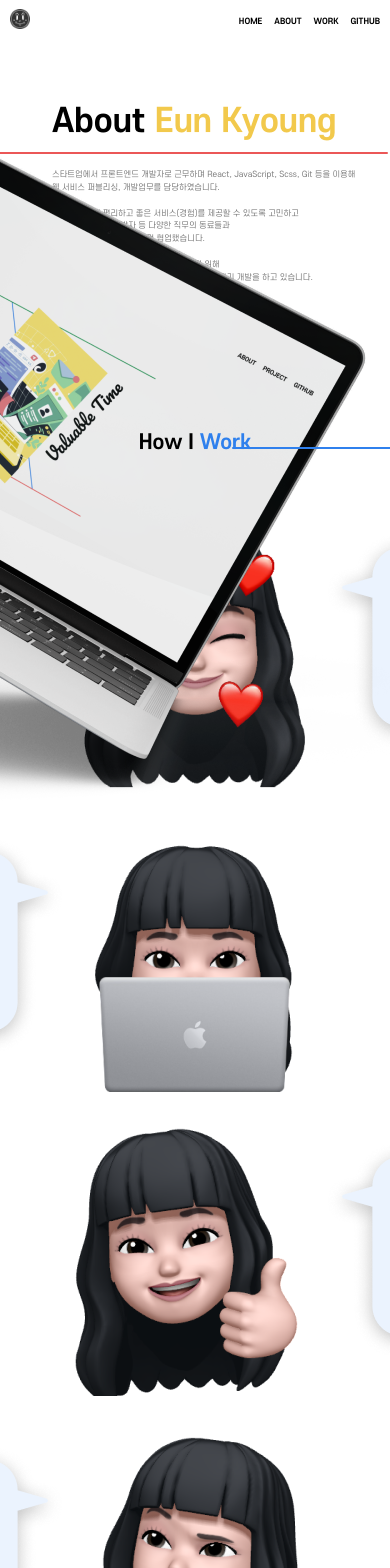
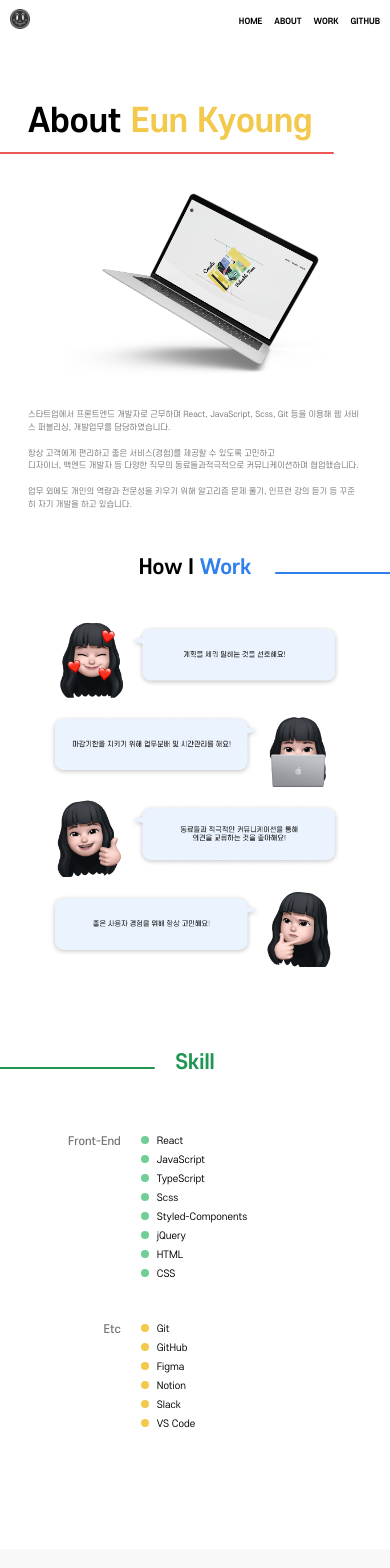
Before and after one commit to eun9705/renewal-portfolio, a React (Create React App) app: page /about in a window 390 px wide. Shown: the top 1568 px of the page. Built offline with nearby package versions, Linux system fonts and the light colour scheme.

Commit message:
add,modify : about 페이지 반응형 css 추가 및 배너, 이미지 카드 css 수정

```diff
--- a/src/Components/Banner.tsx
+++ b/src/Components/Banner.tsx
@@ -20,7 +20,7 @@ const Banner = () => {
 
 const BannerWrapper = styled(FlexCol)`
     width:100vw;height:30rem;background-color:#D5E6FB;
-    div { position:relative;width:85.4vw;max-width:164rem; }
+    div { position:relative;width:85.4vw; }
     img { position:absolute;bottom:-71.5px;right:0; }
     strong { font-size:2.6rem; }
     p { margin:1rem 0 4rem;color:var(--gray02);position:relative;z-index:1; }
@@ -34,7 +34,7 @@ const BannerWrapper = styled(FlexCol)`
         img { bottom:-16px; }
     `}
     ${DeviceSize.xsmall`
-        div { min-width:300px; }
+        div { max-width:300px; }
         img { bottom:-22.5px; }
     `}
 `
--- a/src/Components/DotList.tsx
+++ b/src/Components/DotList.tsx
@@ -1,5 +1,6 @@
 import { styled } from 'styled-components';
 import { FlexRow } from '../Style/GlobalStyle';
+import { DeviceSize } from '../Style/Responsive';
 
 interface DotListProps {
     name:string;
@@ -11,8 +12,12 @@ const DotList = ({name,dotColor}:DotListProps) => {
 };
 
 const SkillName = styled(FlexRow)<{color?:string}>`
-    width:calc((120rem - 23rem) / 3);margin-bottom:2rem;font-size: 2.4rem;
+    width:calc(100% / var(--skill-divide));margin-bottom:2rem;font-size: 2.4rem;
     i { display:inline-block;width:2rem;height:2rem;margin-right:2rem;background-color:${(props)=>props.color};border-radius:50%; }
+    ${DeviceSize.xsmall`
+        width:100%;
+    `}
+
 `
 
 export default DotList;
--- a/src/Components/ImageCard.tsx
+++ b/src/Components/ImageCard.tsx
@@ -19,18 +19,15 @@ const ImageCard = ({index,imgUrl}:ImageProps) => {
 };
 
 const ImgCard = styled.picture`
-    width:calc((var(--container-size-basic) - var(--gap)) / 2);height:51rem;margin-bottom:2rem;border-radius:1rem;cursor: pointer;overflow:hidden;
+    width:calc((var(--container-size-basic) - var(--gap)) / 2);height:26.6vw;margin-bottom:2rem;border-radius:1rem;cursor: pointer;overflow:hidden;
     &:nth-child(odd) { margin-right:var(--gap); }
     img { width:100%;height:100%;transition:.5s ease-in-out;object-fit:cover; }
     &:hover {
         img {transform:scale(1.2);}
     }
     ${DeviceSize.small`
-        width:100%;height:75rem;
+        width:100%;height:50vw;
         &:nth-child(odd) { margin-right:0; }
-    `}
-    ${DeviceSize.xsmall`
-        height:50rem;
     `}
 `
 
--- a/src/Dummy/projectData.json
+++ b/src/Dummy/projectData.json
@@ -5,7 +5,7 @@
         "thumbnail":"image/1/thumbnail",
         "mockup":["image/1/mockup_1.png","image/1/mockup_2.jpg"],
         "overview":"기존 포트폴리오 사이트를 개선하였습니다.\n기존 포트폴리오 사이트는 인터랙션이 많고 가독성이 떨어진다고 판단하여 새로 제작하게 되었습니다.\n불필요한 애니메이션은 제외하고, 깔끔한 UI로 개선하여 가독성을 높이는 데 중점을 두었습니다.\n또한 기존에는 JavaScript를 사용하였다면 해당 프로젝트에서는 TypeScript를 사용하여 제작하였습니다.",
-        "review":""
+        "review":"이번 프로젝트의 목표는 최대한 미디워 쿼리를 작성하지 않고 반응형을 완성하는데 중점을 두었습니다.\n기존 프로젝트에서는 주로 rem 단위만 사용하였었는데, vw,vh 등의 단위를 더 적극적으로 활용하여\n미디어 쿼리를 전 프로젝트 대비 n% 감소시킬 수 있었습니다."
     },
     {
         "eng":"Movie Search",
--- a/src/Pages/About.tsx
+++ b/src/Pages/About.tsx
@@ -7,24 +7,26 @@ import list01 from '../Image/howWork_1.png';
 import list02 from '../Image/howWork_2.png';
 import list03 from '../Image/howWork_3.png';
 import list04 from '../Image/howWork_4.png';
+import { DeviceSize } from "../Style/Responsive";
 
 const About = () => {
     return (
         <AboutWapper>
             <div className="textWrapper">
                 <SubPageTitle color={"#F2C94C"}>About <span>Eun Kyoung</span></SubPageTitle>
+                <img src={MainImg} alt="메인 이미지" className="mobile-only"/>
                 <p>
-                    스타트업에서 프론트엔드 개발자로 근무하며 React, JavaScript, Scss, Git 등을 이용해<br />
+                    스타트업에서 프론트엔드 개발자로 근무하며 React, JavaScript, Scss, Git 등을 이용해 <br className="mobile-none"/>
                     웹 서비스 퍼블리싱, 개발업무를 담당하였습니다.<br /><br />
 
                     항상 고객에게 편리하고 좋은 서비스(경험)를 제공할 수 있도록 고민하고<br />
-                    디자이너, 백엔드 개발자 등 다양한 직무의 동료들과<br />
+                    디자이너, 백엔드 개발자 등 다양한 직무의 동료들과<br className="mobile-none"/>
                     적극적으로 커뮤니케이션하며 협업했습니다. <br /><br />
 
-                    업무 외에도 개인의 역량과 전문성을 키우기 위해<br />
+                    업무 외에도 개인의 역량과 전문성을 키우기 위해 <br className="mobile-none"/>
                     알고리즘 문제 풀기, 인프런 강의 듣기 등 꾸준히 자기 개발을 하고 있습니다.<br />
                 </p>
-                <img src={MainImg} alt="메인 이미지" />
+                <img src={MainImg} alt="메인 이미지" className="mobile-none"/>
             </div>
             <HowWorkWrapper>
                 <SubTitle color={"#2F80ED"} direction={"right"}>How I <span>Work</span></SubTitle>
@@ -49,7 +51,7 @@ const About = () => {
                     <hr />
                     <FlexRow align="flex-start" justify="flex-start">
                         <p>Etc</p>
-                        <FlexRow>
+                        <FlexRow justify="flex-start">
                             {SkillDummy.etc.map((item,idx)=>{
                                 return <DotList name={item} dotColor={'#F2C94C'} key={idx}/>
                             })}
@@ -65,31 +67,56 @@ const AboutWapper = styled(FlexCol)`
     position:relative;margin-top: 20rem;
     h1 {
         position:relative;padding-top:5.8rem;
-        &:after { content:'';position:absolute;left:-26rem;bottom:-3.3rem;display:block;width:110rem;height:.5rem;border-radius:0 .5rem .5rem 0;background-color:var(--sub03); }
+        &:after { content:'';position:absolute;left:-13.55vw;bottom:-3.3rem;display:block;width:57.3vw;height:.5rem;border-radius:0 .5rem .5rem 0;background-color:var(--sub03); }
     }
     .textWrapper {
-        width:100%;height:76.7rem;margin-left:26rem;
+        position:relative;width:100%;height:40vw;margin-left:26rem;
         p { margin-top:7rem;font-size:2rem;color:var(--gray02);line-height:3.2rem; }
-        img { position:absolute;right:0;top:0; }
+        img { position:absolute;right:13rem;top:0;z-index:-1;height:100%; }
     }
+    ${DeviceSize.large`
+        h1{
+            &:after  { width:68vw; }
+        }
+    `}
+
+    ${DeviceSize.small`
+        .textWrapper {
+            img { height:95%; }
+        }
+    `}
+
+${DeviceSize.xsmall`
+    h1 {
+        &:after {
+            width:100%;left:-7rem;
+        }
+    }
+        .textWrapper {
+            height:auto;padding:0 7rem;margin-left:0;
+            img { position:inherit;right:0;left:0;height:50rem;margin:10rem auto 0; }
+        }
+    `}
 `;
 
 const HowWorkWrapper = styled(FlexCol)`
     width:100%;margin: 11rem 0 20rem;text-align:center;
     div { display:flex;flex-direction:column; margin-top:8rem; }
     img {
-        align-self: flex-start;margin-bottom:1rem;
+        width:53.3vw;align-self: flex-start;margin-bottom:1rem;
         &:nth-child(even) { align-self: flex-end; }
     }
+    ${DeviceSize.xsmall`
+        img { width:100%; }
+    `}
 `
 
 const SkillWrapper = styled(FlexCol)`
     width:100%;margin-bottom:28rem;text-align:center;
     > div {
-        padding:0 10rem;box-sizing:border-box;
         > div {
             &:first-child { margin-top:15rem; }
-            p { width:23rem;font-size:2.8rem;font-weight:500;color:var(--gray02);text-align:left; }
+            p { width:23rem;padding-right:5rem;font-size:2.8rem;font-weight:500;color:var(--gray02);text-align:right; }
             > div {
                 width:calc(100% - 23rem);flex-wrap:wrap;
             }
--- a/src/Pages/Detail.tsx
+++ b/src/Pages/Detail.tsx
@@ -56,9 +56,6 @@ const DetailWrapper = styled(FlexCol)`
         p { margin-top:4rem;padding:0 10rem;font-size:2rem;color:var(--gray02);line-height:4rem;white-space:pre-wrap; }
     }
     hr { margin:8rem 0;background-color:#CCCCCC; }
-    ${DeviceSize.small`
-        > div { width:80vw; }
-    `}
 `
 
 export default Detail;
--- a/src/Pages/Home.tsx
+++ b/src/Pages/Home.tsx
@@ -46,15 +46,9 @@ const IntroduceBox = styled.div`
     `}
 `
 const SideProjectBox  = styled(Container)`
-    margin-bottom:7.6rem;
+    margin-bottom:22rem;
     * { font-size:8rem;font-family:'Pacifico'; }
     h2 { margin-bottom:1.6rem; }
     span { color:var(--sub02); }
-    ${DeviceSize.small`
-        margin-bottom:25rem;
-    `}
-    ${DeviceSize.xsmall`
-        margin-bottom:20rem;
-    `}
 `
 export default Home;
--- a/src/Style/GlobalStyle.ts
+++ b/src/Style/GlobalStyle.ts
@@ -17,8 +17,9 @@ export const GlobalStyle = createGlobalStyle`
         --gray02:#777777;
         --white:#FFFFFF;
         --white01:#F8F8F8;
-        --container-size-basic:140rem;
+        --container-size-basic:75vw;
         --gap:2rem;
+        --skill-divide:3;
     }
 
     //reset
@@ -28,6 +29,7 @@ export const GlobalStyle = createGlobalStyle`
     button { border:none;cursor: pointer; }
     a { text-decoration:none;color:var(--black); }
     strong { font-weight:600; }
+    .mobile-only { display:none; }
 
     //font
     @font-face {
@@ -54,14 +56,11 @@ export const GlobalStyle = createGlobalStyle`
 
     ${DeviceSize.large`
         :root {
-            --container-size-basic:118rem;
+            --skill-divide:2
         }
     `}
 
     ${DeviceSize.medium`
-        :root {
-            --container-size-basic:102.5rem;
-        }
         html { font-size:50% }
         * { font-size:14px; }
     `}
@@ -71,10 +70,9 @@ export const GlobalStyle = createGlobalStyle`
     `}
 
     ${DeviceSize.xsmall`
-        :root {
-            --container-size-basic:75rem;
-        }
         * { font-size:11px; }
+        .mobile-none { display:none; }
+        .mobile-only { display:block; }
     `}
 `;
 
@@ -91,9 +89,11 @@ export const SubTitle = styled.h2<{color?:string,direction?:string}>`
     width:100%;font-family: 'sCore';font-size:5rem;font-weight:600;position:relative;
     span { color:${(props) => props.color};font-size:5rem;font-weight:600; }
     &:after {
-        content:'';position:absolute;left:0;bottom:1.4rem;width:46%;height: .5rem;background-color:${(props) => props.color};border-radius:0 .5rem .5rem 0;
+        content:'';position:absolute;left:0;bottom:1.4rem;width:calc(50% - 10rem);height: .5rem;background-color:${(props) => props.color};border-radius:0 .5rem .5rem 0;
         ${(props) => props.direction === 'right' && css`
-            left:auto;right:0;width:40.5%;border-radius:.5rem 0 0 .5rem;
+            left:auto;right:0;
+            width:calc(50% - 20rem);
+            border-radius:.5rem 0 0 .5rem;
         `}
     }
 `
```
Also changed, not shown: src/Image/aboutImg.png.
